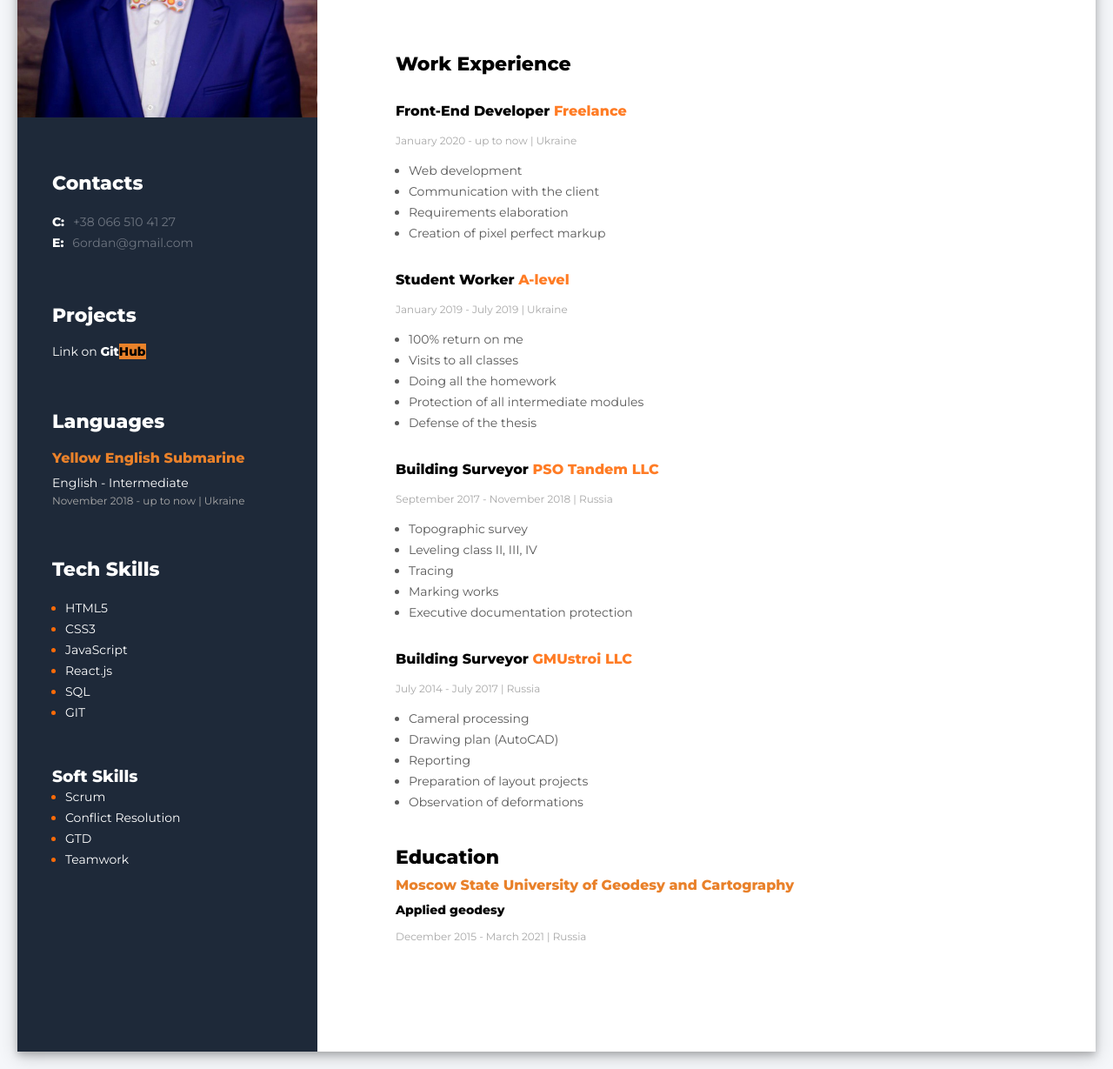
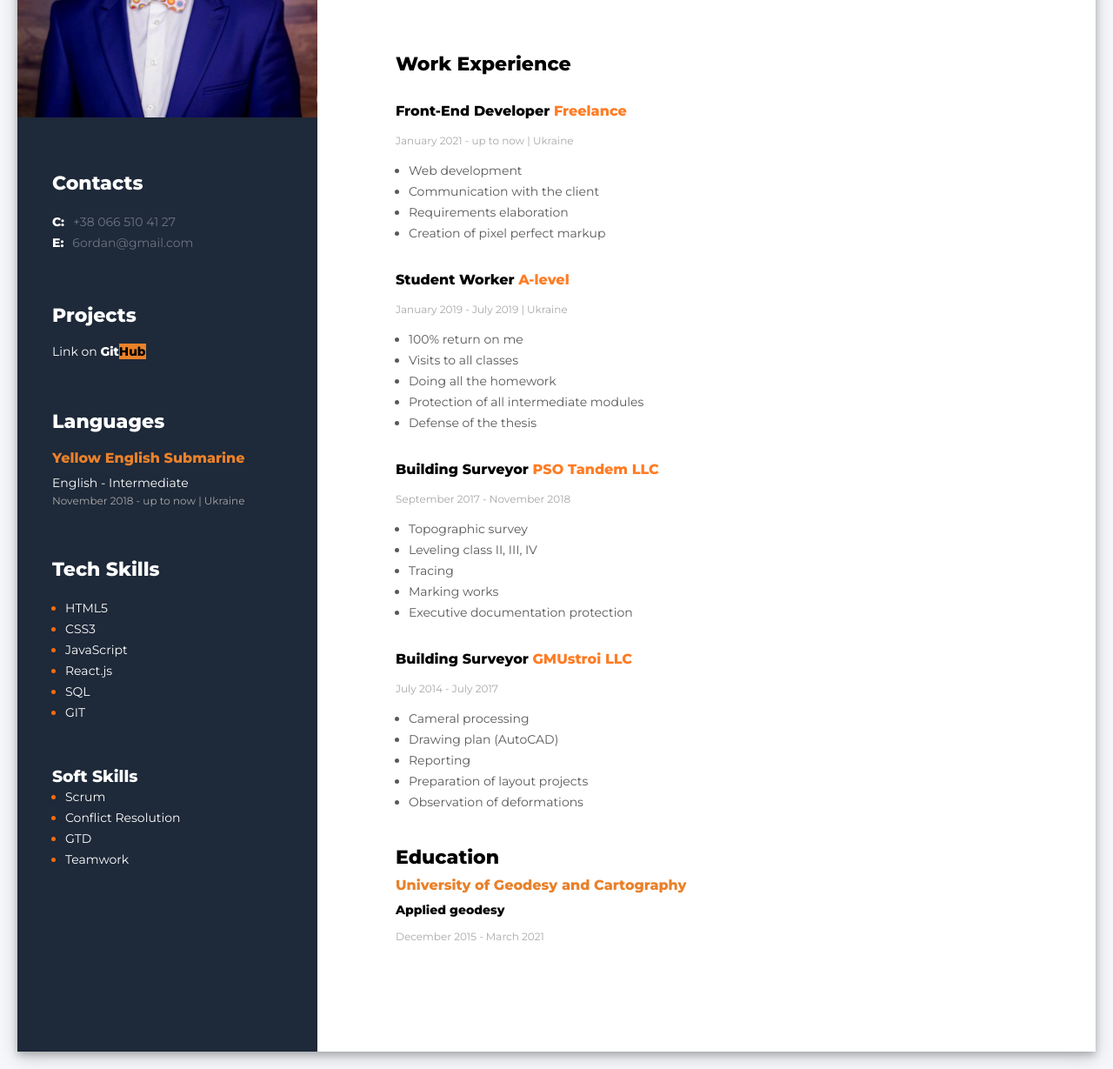
Before and after one commit to BogdanSlepov/resume, a plain HTML site: page index.html in a window 1280 px wide. Shown: the part 295-1524 px from the top of the page at 87% size. Drawn offline with Linux system fonts and the light colour scheme.

Commit message:
some changes

```diff
--- a/index.html
+++ b/index.html
@@ -95,7 +95,7 @@
                 <!-- company 1 -->
                 <div class="company">
                     <h4 class="profession-title">Front-End Developer <span class="profession-company">Freelance</span></h4>
-                    <p class="profession-work-time">January 2020 - up to now | Ukraine</p>
+                    <p class="profession-work-time">January 2021 - up to now | Ukraine</p>
                     <ul>
                         <li class="about-work-text">Web development</li>
                         <li class="about-work-text">Communication with the client</li>
@@ -118,7 +118,7 @@
                 <!-- company 3 -->
                 <div class="company">
                     <h4 class="profession-title">Building Surveyor <span class="profession-company">PSO Tandem LLC</span></h4>
-                    <p class="profession-work-time">September 2017 - November 2018 | Russia</p>
+                    <p class="profession-work-time">September 2017 - November 2018</p>
                     <ul>
                         <li class="about-work-text">Topographic survey</li>
                         <li class="about-work-text">Leveling class II, III, IV</li>
@@ -130,7 +130,7 @@
                 <!-- company 4 -->
                 <div class="company">
                     <h4 class="profession-title">Building Surveyor <span class="profession-company">GMUstroi LLC</span></h4>
-                    <p class="profession-work-time">July 2014 - July 2017 | Russia</p>
+                    <p class="profession-work-time">July 2014 - July 2017</p>
                     <ul>
                         <li class="about-work-text">Cameral processing</li>
                         <li class="about-work-text">Drawing plan (AutoCAD)</li>
@@ -146,9 +146,9 @@
             <div>
                 <h3 class="about-me-title">Education</h3>
                 <div>
-                    <h4 class="university">Moscow State University of Geodesy and Cartography</h4>
+                    <h4 class="university">University of Geodesy and Cartography</h4>
                     <h5 class="specialization">Applied geodesy</h5>
-                    <p class="profession-work-time">December 2015 - March 2021 | Russia</p>
+                    <p class="profession-work-time">December 2015 - March 2021</p>
                 </div>
             </div>
     </div>
```
